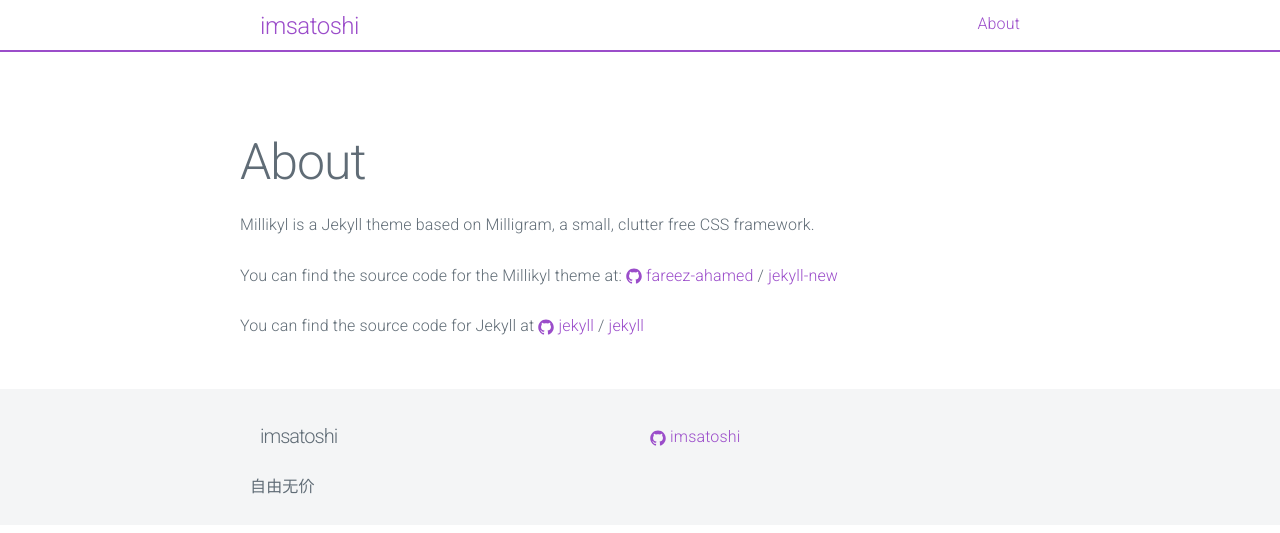
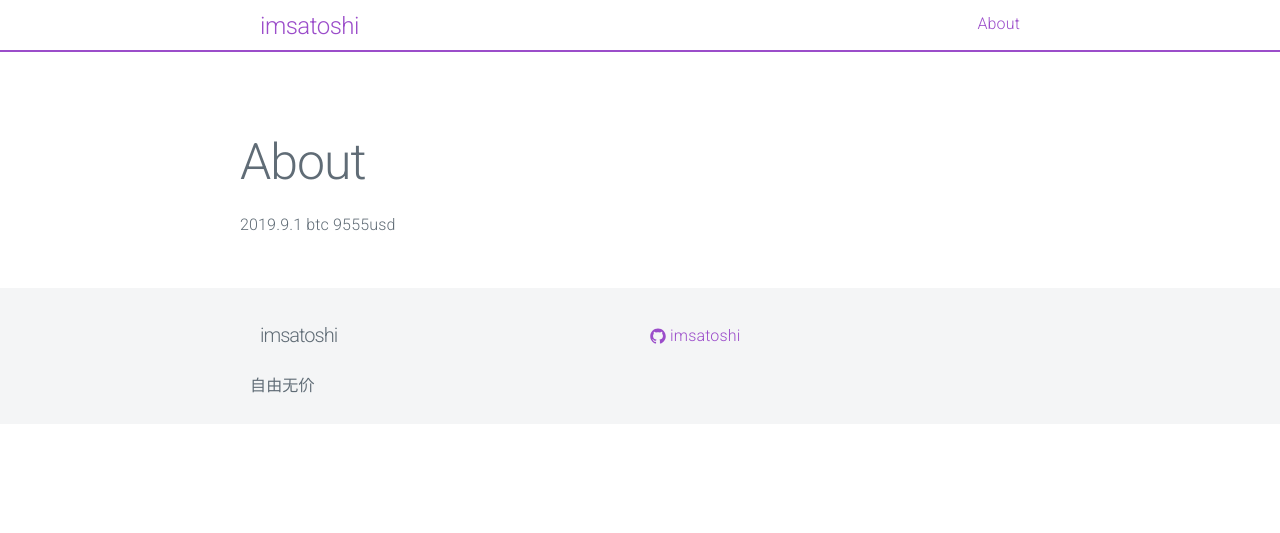
Before and after one commit to allinbitcoin/allinbitcoin.github.io, a Jekyll site: the page built from about.md, in a window 1280 px wide. Shown: the top 533 px of the page. Built offline with Jekyll 4.4.1, drawn with Linux system fonts in a browser that asks for light colours.

Commit message:
Update about.md

```diff
--- a/about.md
+++ b/about.md
@@ -4,12 +4,4 @@ title: About
 permalink: /about/
 ---
 
-Millikyl is a Jekyll theme based on Milligram, a small, clutter free CSS framework.
-
-You can find the source code for the Millikyl theme at:
-{% include icon-github.html username="fareez-ahamed" %} /
-[jekyll-new](https://github.com/fareez-ahamed/millikyl)
-
-You can find the source code for Jekyll at
-{% include icon-github.html username="jekyll" %} /
-[jekyll](https://github.com/jekyll/jekyll)
+2019.9.1 btc 9555usd
```
